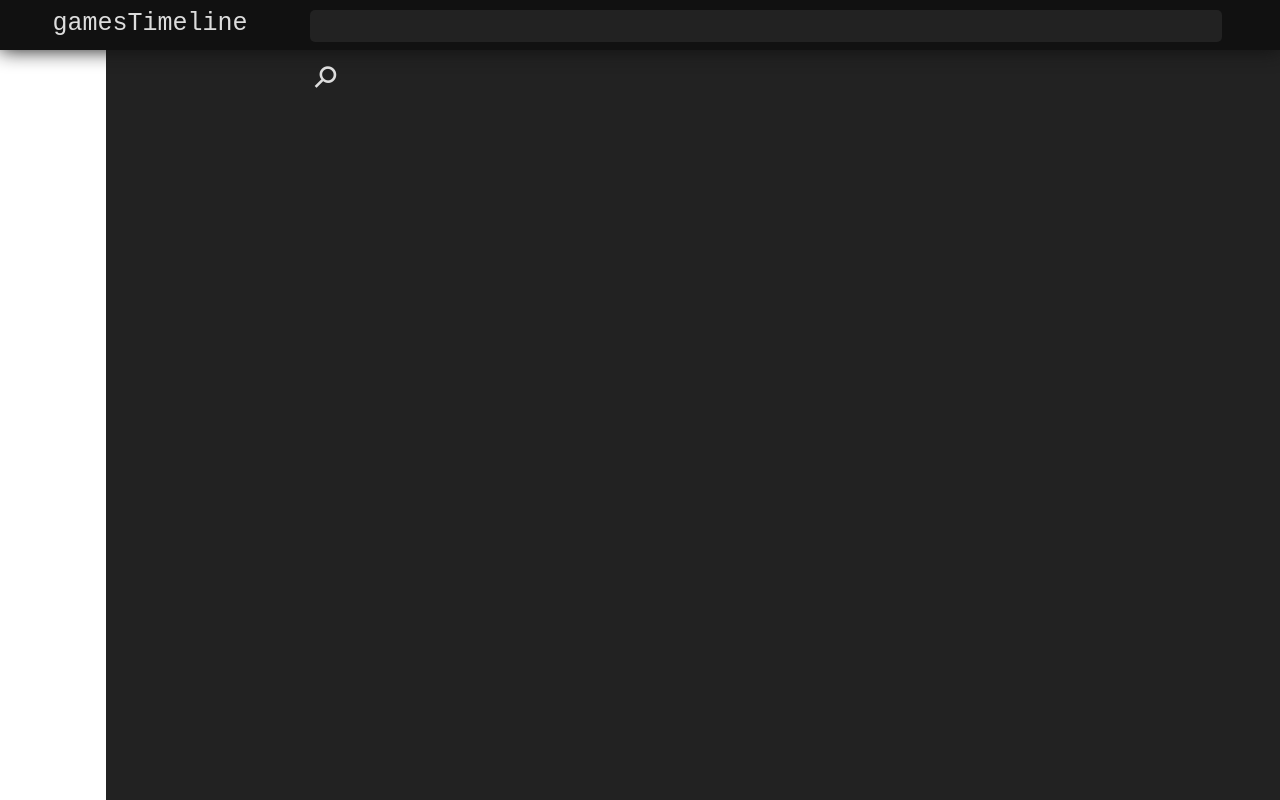
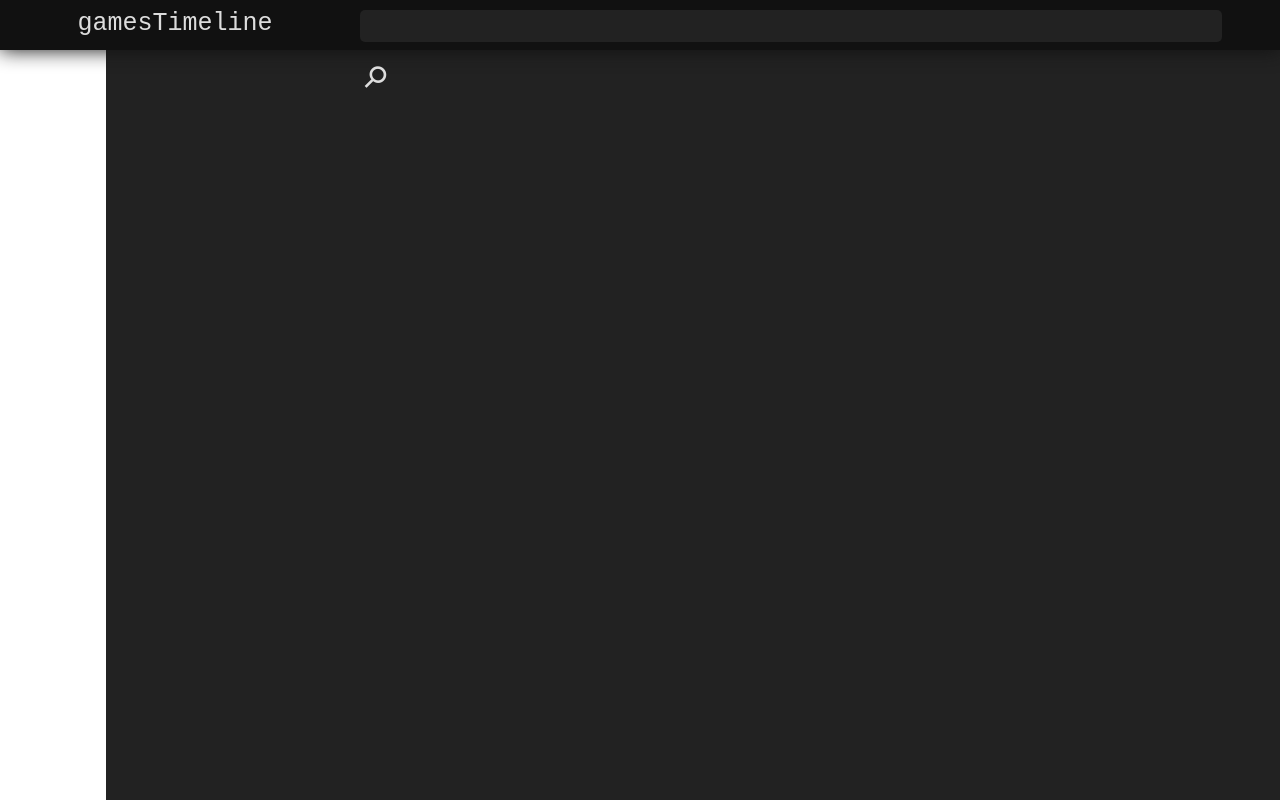
Before and after one commit to jamesbmayr/gameTracker, a website: page main/index.html in a window 1280 px wide. Shown: the top 800 px of the page. Drawn offline with Linux system fonts and the light colour scheme.

Commit message:
make title wider for longer text

```diff
--- a/main/stylesheet.css
+++ b/main/stylesheet.css
@@ -23,7 +23,7 @@
 	/* title */
 		#title {
 			float: left;
-			width: 290px;
+			width: 340px;
 			height: 40px;
 			padding: 5px;
 			text-align: center;
@@ -36,12 +36,12 @@
 	/* search */
 		#search {
 			float: left;
-			width: calc(100vw - 300px);
+			width: calc(100vw - 350px);
 		}
 
 		#search-field {
 			float: left;
-			width: calc(100vw - 300px - 50px - 22px);
+			width: calc(100vw - 350px - 50px - 22px);
 			height: 30px;
 			margin: 10px;
 			background-color: #222222;
```
